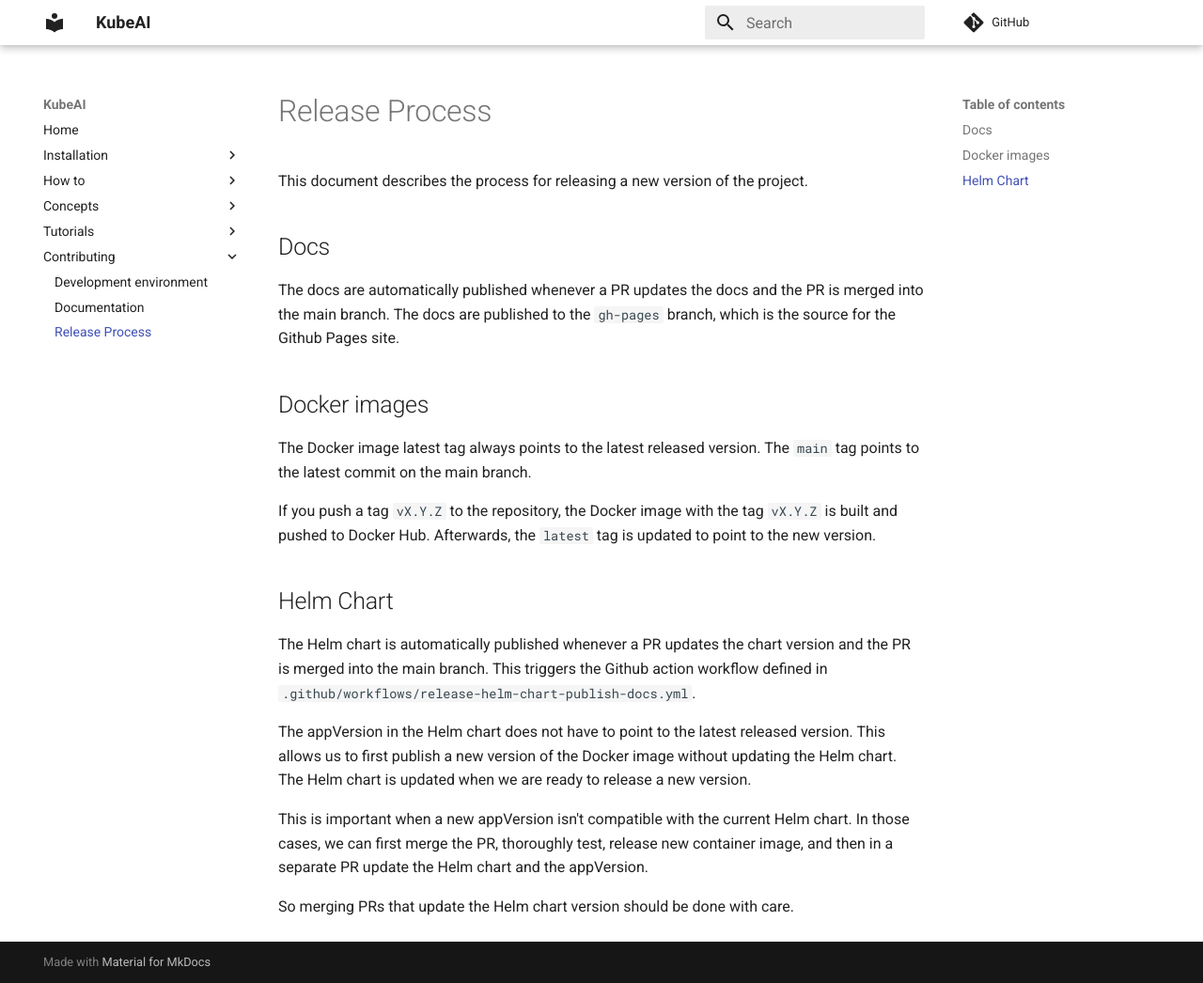
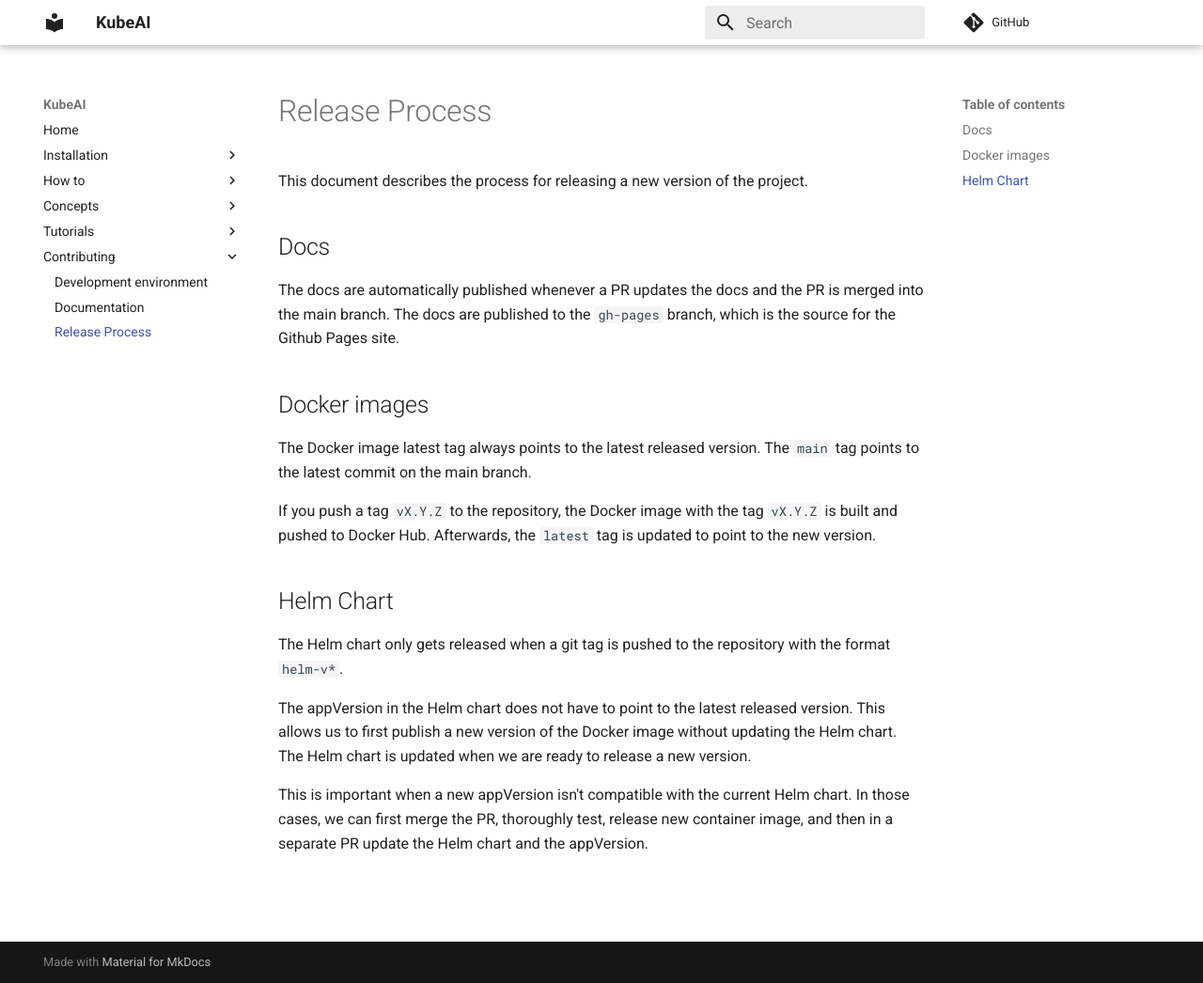
Before and after one commit to substratusai/kubeai, an MkDocs documentation site: the page built from docs/contributing/release-process.md, in a window 1280 px wide and 1046 px high. Shown: the whole window at 94% size. Built offline with MkDocs 1.6.1 and Material for MkDocs 9.7.7, drawn with Linux system fonts in a browser that asks for light colours; comment, search, counter and statistics services are not loaded.

Commit message:
update release process doc

```diff
--- a/docs/contributing/release-process.md
+++ b/docs/contributing/release-process.md
@@ -13,13 +13,10 @@
 is built and pushed to Docker Hub. Afterwards, the `latest` tag is updated to point to the new version.
 
 ## Helm Chart
-The Helm chart is automatically published whenever a PR updates the chart version
-and the PR is merged into the main branch. This triggers the Github action
-workflow defined in `.github/workflows/release-helm-chart-publish-docs.yml`.
+The Helm chart only gets released when a git tag is pushed to the repository with
+the format `helm-v*`.
 
 The appVersion in the Helm chart does not have to point to the latest released version. This allows us to first publish a new version of the Docker image without updating the Helm chart. The Helm chart is updated when we are ready to release a new version.
 
 This is important when a new appVersion isn't compatible with the current Helm chart.
 In those cases, we can first merge the PR, thoroughly test, release new container image, and then in a separate PR update the Helm chart and the appVersion.
-
-So merging PRs that update the Helm chart version should be done with care.
```
